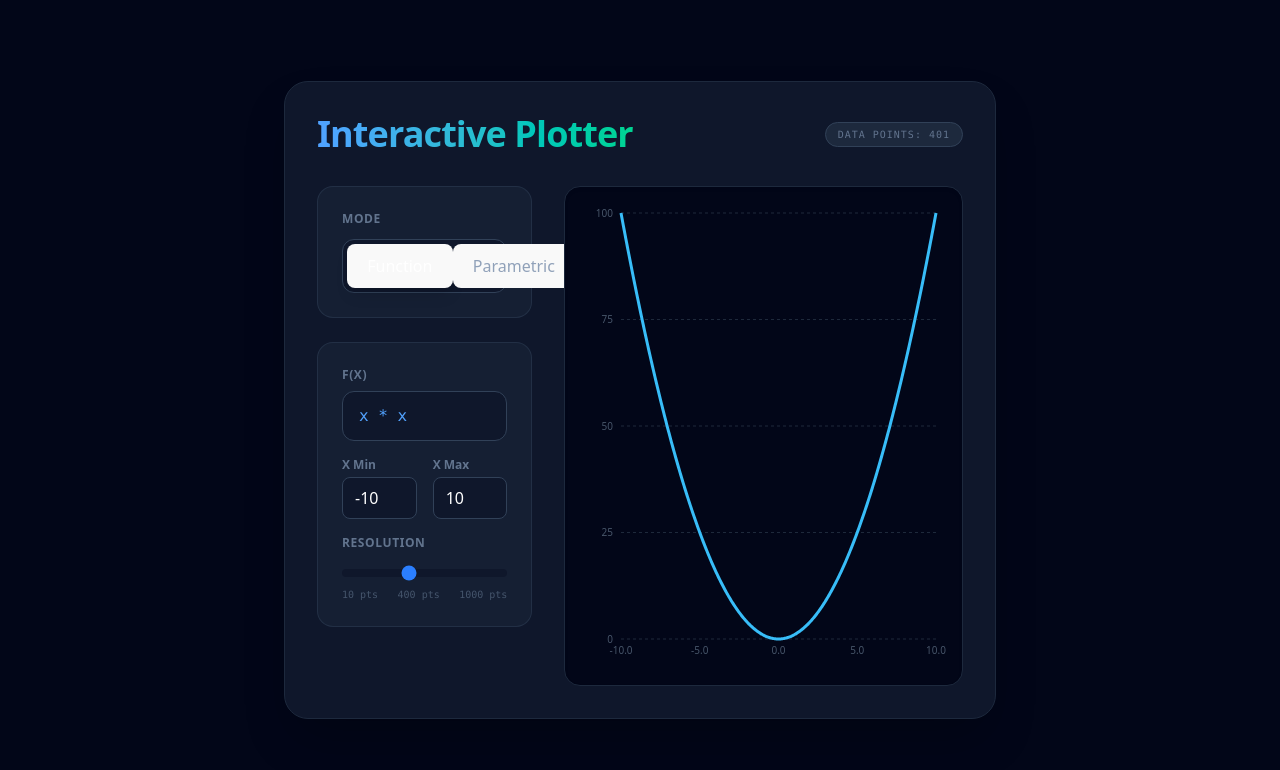
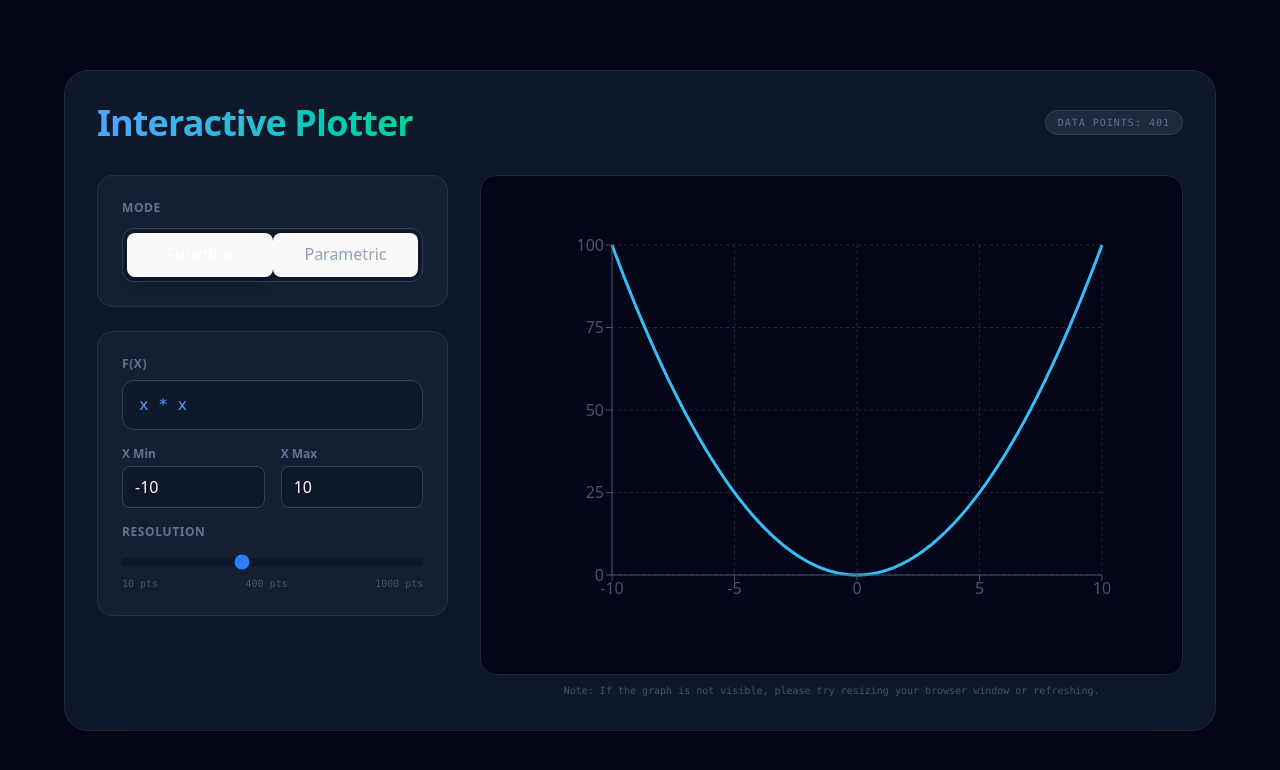
Before and after one commit to gkennie-ctrl/graph-sample, a React (Vite) app: page / in a window 1280 px wide. Shown: the top 770 px of the page. Built offline with nearby package versions, Linux system fonts and the light colour scheme.

Commit message:
Emergency fix: グラフ描画の確実性を高めるための固定サイズ指定

```diff
--- a/src/components/GraphPlotter.tsx
+++ b/src/components/GraphPlotter.tsx
@@ -252,37 +252,27 @@ export const GraphPlotter: React.FC<GraphPlotterProps> = ({ width = 600, height
                 </div>
 
                 <div className="w-full lg:w-2/3">
-                    <div className="bg-slate-950 p-4 rounded-2xl border border-slate-800 h-[400px] md:h-[500px] shadow-inner">
-                        <ResponsiveContainer width="100%" height="100%">
-                            <LineChart data={data} margin={{ top: 10, right: 10, left: -20, bottom: 0 }}>
-                                <CartesianGrid strokeDasharray="3 3" stroke="#1e293b" vertical={false} />
+                    <div className="bg-slate-950 p-4 rounded-2xl border border-slate-800 h-[400px] md:h-[500px] shadow-inner flex items-center justify-center overflow-hidden">
+                        {data.length > 0 ? (
+                            <LineChart
+                                width={600}
+                                height={400}
+                                data={data}
+                                margin={{ top: 20, right: 30, left: 20, bottom: 20 }}
+                            >
+                                <CartesianGrid stroke="#1e293b" strokeDasharray="3 3" />
                                 <XAxis
                                     dataKey="x"
                                     type="number"
                                     stroke="#475569"
-                                    fontSize={10}
-                                    tickLine={false}
-                                    axisLine={false}
                                     domain={['dataMin', 'dataMax']}
-                                    tickFormatter={(val) => val.toFixed(1)}
                                 />
                                 <YAxis
                                     stroke="#475569"
-                                    fontSize={10}
-                                    tickLine={false}
-                                    axisLine={false}
                                     domain={['dataMin', 'dataMax']}
                                 />
                                 <Tooltip
-                                    contentStyle={{
-                                        backgroundColor: "#0f172a",
-                                        border: "1px solid #1e293b",
-                                        borderRadius: "12px",
-                                        fontSize: "12px"
-                                    }}
-                                    itemStyle={{ color: "#38bdf8" }}
-                                    formatter={(value: number) => [value.toFixed(4), "y"]}
-                                    labelFormatter={(label: number) => `x: ${label.toFixed(4)}`}
+                                    contentStyle={{ backgroundColor: "#0f172a", border: "1px solid #1e293b" }}
                                 />
                                 <Line
                                     type="monotone"
@@ -293,8 +283,15 @@ export const GraphPlotter: React.FC<GraphPlotterProps> = ({ width = 600, height
                                     isAnimationActive={false}
                                 />
                             </LineChart>
-                        </ResponsiveContainer>
+                        ) : (
+                            <div className="text-slate-500 font-mono text-sm animate-pulse">
+                                Calculating coordinates...
+                            </div>
+                        )}
                     </div>
+                    <p className="text-[10px] text-slate-600 mt-2 text-center font-mono">
+                        Note: If the graph is not visible, please try resizing your browser window or refreshing.
+                    </p>
                 </div>
             </div>
         </div>
```
